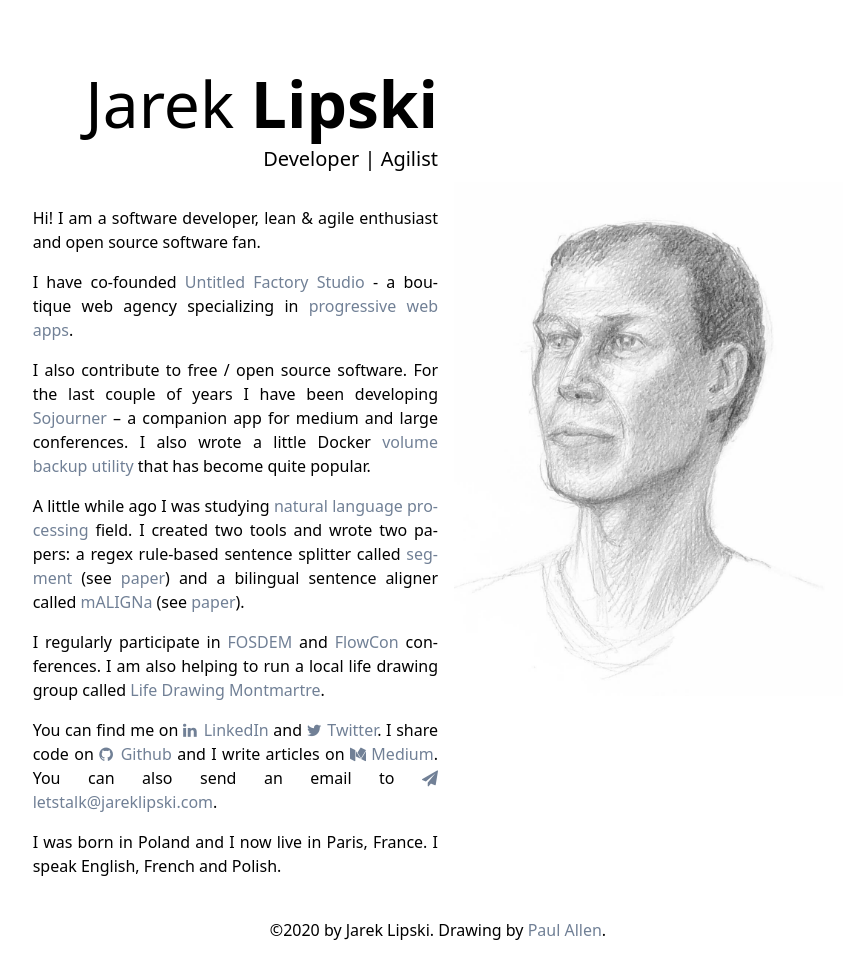
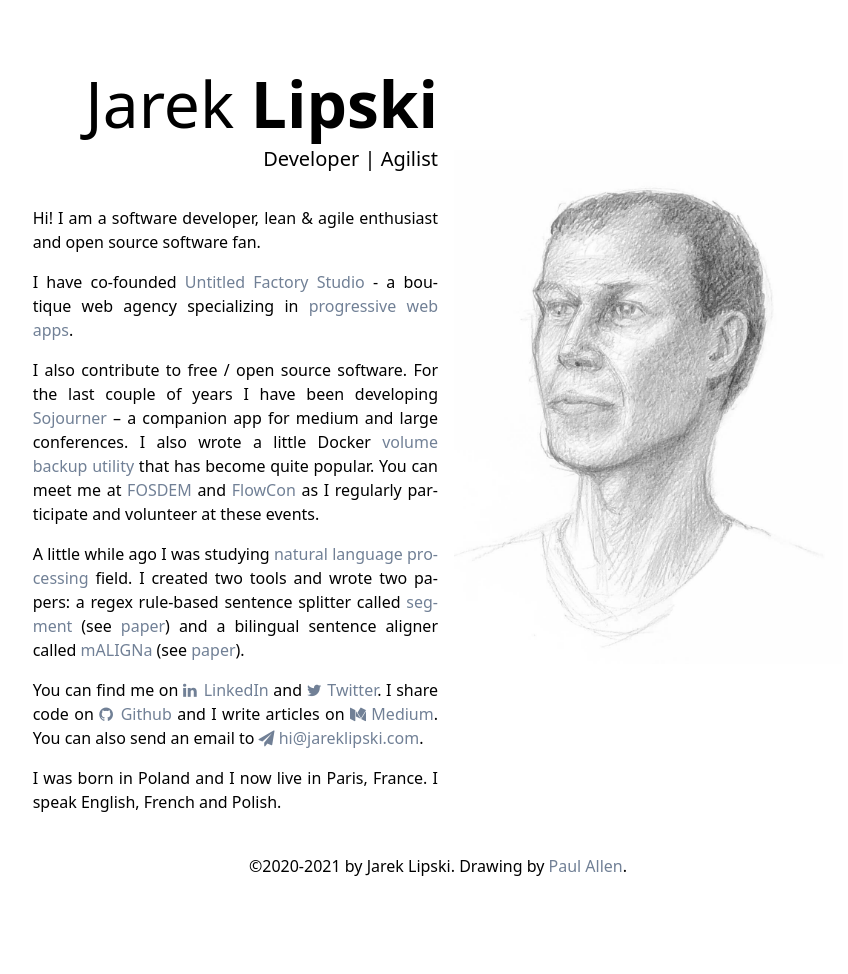
Before and after one commit to loomchild/website, a website: page index.html in a window 1280 px wide. Shown: the whole page, without its empty margins (202-1050 px from the left). After the commit the page ends 910 px from the top, so only its background shows below. Drawn offline with nearby package versions, Linux system fonts and the light colour scheme; files that its build step writes are made by us from their sources.

Commit message:
remove LDM, update email

```diff
--- a/index.html
+++ b/index.html
@@ -32,12 +32,10 @@
               I also contribute to free / open source software.
               For the last couple of years I have been developing <a class="link" href="https://fosdem.sojourner.rocks/" target="_blank">Sojourner</a> – a companion app for medium and large conferences.
               I also wrote a little Docker <a class="link" href="https://github.com/loomchild/volume-backup" target="_blank">volume backup utility</a> that has become quite popular.
+              You can meet me at <a class="link" href="https://fosdem.org/" target="_blank">FOSDEM</a> and <a class="link" href="https://flowcon.io" target="_blank">FlowCon</a> as I regularly participate and volunteer at these events.
             </p>
             <p class="mt-4">
               A little while ago I was studying <a class="link" href="https://en.wikipedia.org/wiki/Natural_language_processing" target="_blank">natural language processing</a> field. I created two tools and wrote two papers: a regex rule-based sentence splitter called <a class="link" href="https://github.com/loomchild/segment" target="_blank">segment</a> (see <a class="link" href="static/Using_SRX_standard_for_sentence_segmentation_in_LanguageTool.pdf" target="_blank">paper</a>) and a bilingual sentence aligner called <a class="link" href="https://github.com/loomchild/maligna" target="_blank">mALIGNa</a> (see <a class="link" href="static/A_new_tool_for_the_bilingual_text_aligning_at_the_sentence_level.pdf" target="_blank">paper</a>).
-            </p>
-            <p class="mt-4">
-              I regularly participate in <a class="link" href="https://fosdem.org/" target="_blank">FOSDEM</a> and <a class="link" href="https://flowcon.io" target="_blank">FlowCon</a> conferences. I am also helping to run a local life drawing group called <a class="link" href="https://lifedrawingmontmartre.com" target="_blank">Life Drawing Montmartre</a>.
             </p>
             <p class="mt-4">
               You can find me on
@@ -49,7 +47,7 @@
               and I write articles on
               <a class="link" href="https://medium.com/@loomchild" target="_blank"><i class="icon-medium"></i> Medium</a>.
               You can also send an email to
-              <a class="link" href="mailto:letstalk@jareklipski.com"><i class="icon-paper-plane"></i> letstalk@jareklipski.com</a>.
+              <a class="link" href="mailto:hi@jareklipski.com"><i class="icon-paper-plane"></i> hi@jareklipski.com</a>.
             </p>
             <p class="mt-4">
               I was born in Poland and I now live in Paris, France. I speak English, French and Polish.
@@ -58,7 +56,7 @@
         </div>
       </div>
       <footer class="absolute bottom-0 mb-8 w-full text-center">
-        &copy;2020 by Jarek Lipski. Drawing by <a class="link" href="https://paul-allen.format.com/" target="_blank">Paul Allen</a>.
+        &copy;2020-2021 by Jarek Lipski. Drawing by <a class="link" href="https://paul-allen.format.com/" target="_blank">Paul Allen</a>.
       </footer>
     </div>
   </body>
```
